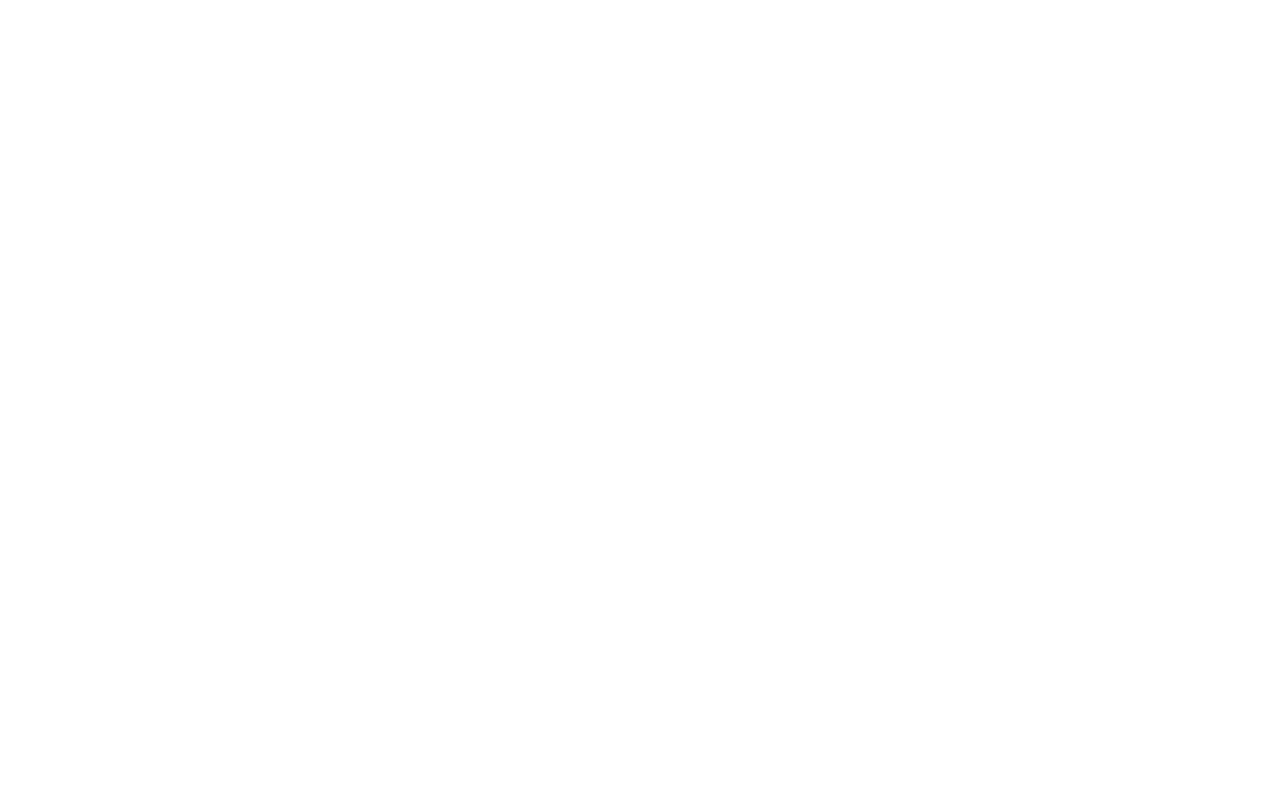
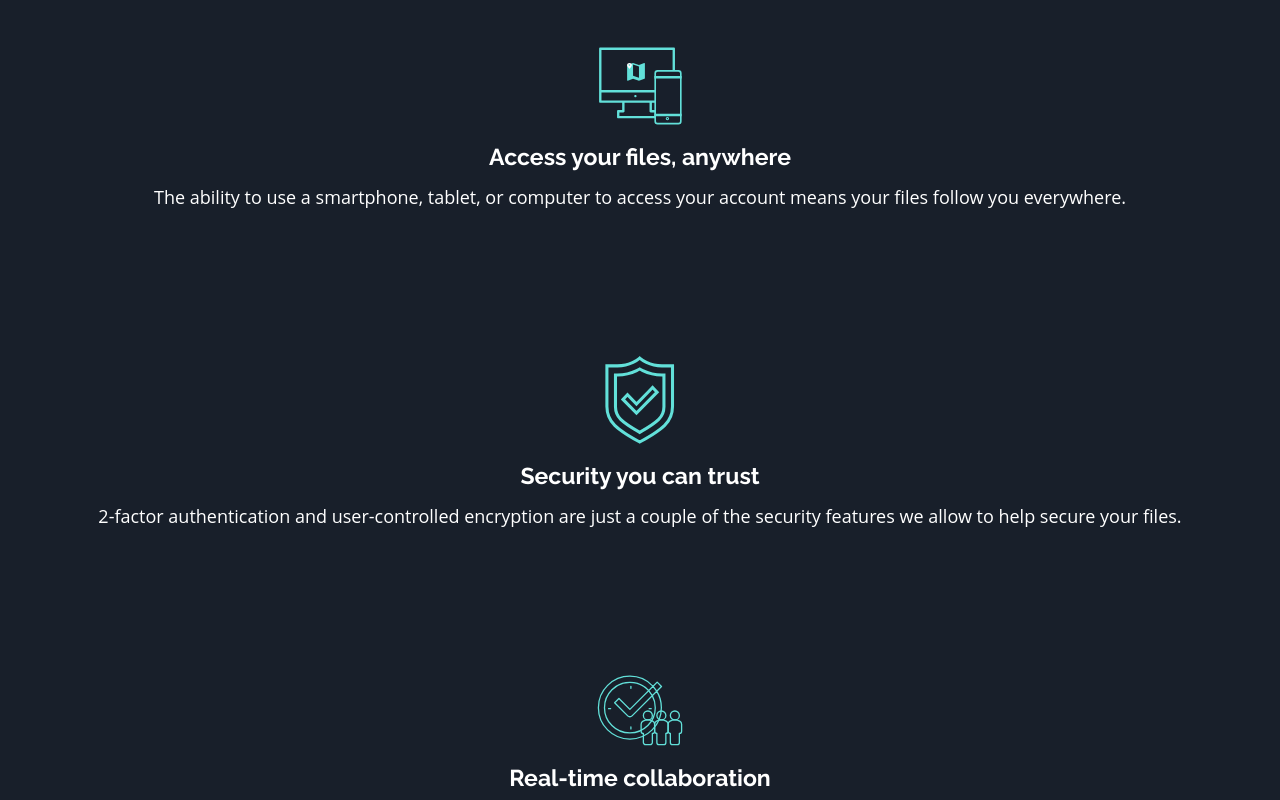
Before and after one commit to lucasspra/frontend-mentor-fylo-dark, a React (Create React App) app: page / in a window 1280 px wide. Shown: the part 840-1640 px from the top of the page. Before the commit the page ends 800 px from the top, so only its background shows below. Built offline with nearby package versions, Linux system fonts and the light colour scheme.

Commit message:
finish main section

```diff
--- a/src/App.js
+++ b/src/App.js
@@ -1,13 +1,13 @@
 import GlobalStyle from "./components/layout/GlobalStyle";
 import Header from "./components/layout/Header";
-import MainContent from "./components/main/Main";
+import MainSection from "./components/sections/main/index";
 
 function App() {
   return (
     <div>
       <GlobalStyle />
       <Header />
-      <MainContent />
+      <MainSection />
     </div>
   );
 }
--- /dev/null
+++ b/src/components/sections/main/Benefit.js
@@ -0,0 +1,36 @@
+import styled from "styled-components";
+
+const Image = styled.img`
+  padding-top: 150px;
+  display: block;
+  margin-left: auto;
+  margin-right: auto;
+`;
+
+const Title = styled.h3`
+  @import url("https://fonts.googleapis.com/css2?family=Raleway:wght@400;700&display=swap");
+
+  font-family: "Raleway", sans-serif;
+  font-weight: 700;
+  font-size: 23px;
+  color: white;
+  text-align: center;
+  padding: 20px;
+`;
+
+const Description = styled.p`
+  font-size: 18px;
+  text-align: center;
+  color: white;
+  padding: 0 34px;
+`;
+
+export default function Benefit(props) {
+  return (
+    <article>
+      <Image src={props.image} alt={props.altText} />
+      <Title>{props.title}</Title>
+      <Description>{props.description}</Description>
+    </article>
+  );
+}
--- /dev/null
+++ b/src/components/sections/main/Benefits.js
@@ -0,0 +1,49 @@
+import styled from "styled-components";
+import Benefit from "./Benefit";
+
+import AnywhereLogo from "../../../assets/icon-access-anywhere.svg";
+import SecurityLogo from "../../../assets/icon-security.svg";
+import CollaborationLogo from "../../../assets/icon-collaboration.svg";
+import AnyFileLogo from "../../../assets/icon-any-file.svg";
+
+const Section = styled.section`
+  display: flex;
+  flex-direction: column;
+  justify-content: center;
+  align-items: center;
+  background-color: hsl(218, 28%, 13%);
+`;
+
+export default function Intro() {
+  return (
+    <Section>
+      <Benefit
+        image={AnywhereLogo}
+        alt="Computer and cellphone illustration"
+        title="Access your files, anywhere"
+        description="The ability to use a smartphone, tablet, or computer to access your account means your files follow you everywhere."
+      />
+
+      <Benefit
+        image={SecurityLogo}
+        alt="Shield illustration"
+        title="Security you can trust"
+        description="2-factor authentication and user-controlled encryption are just a couple of the security features we allow to help secure your files."
+      />
+
+      <Benefit
+        image={CollaborationLogo}
+        alt="Team and clock illustration"
+        title="Real-time collaboration"
+        description="  Securely share files and folders with friends, family and colleagues for live collaboration. No email attachments required."
+      />
+
+      <Benefit
+        image={AnyFileLogo}
+        alt="Folder and files illustration"
+        title="Store any type of file"
+        description="Whether you're sharing holidays photos or work documents, Fylo has you covered allowing for all file types to be securely stored and shared."
+      />
+    </Section>
+  );
+}
--- a/src/components/main/IntroSection.js
+++ b/src/components/sections/main/Intro.js
@@ -1,5 +1,5 @@
 import styled from "styled-components";
-import IntroIllustration from "../../assets/illustration-intro.png";
+import IntroIllustration from "../../../assets/illustration-intro.png";
 
 const Section = styled.section`
   display: flex;
@@ -9,11 +9,11 @@
   background-color: hsl(218, 28%, 13%);
 `;
 
-const IntroImage = styled.img`
+const Image = styled.img`
   max-width: 450px;
 `;
 
-const IntroTitle = styled.h2`
+const Title = styled.h2`
   @import url("https://fonts.googleapis.com/css2?family=Raleway:wght@400;700&display=swap");
 
   font-family: "Raleway", sans-serif;
@@ -25,7 +25,7 @@
   padding: 30px;
 `;
 
-const IntroDescription = styled.p`
+const Description = styled.p`
   font-size: 19px;
   color: white;
   text-align: center;
@@ -33,7 +33,7 @@
   max-width: 400px;
 `;
 
-const IntroButton = styled.button`
+const Button = styled.button`
   padding: 20px 120px;
   border-radius: 50px;
   border: none;
@@ -47,19 +47,17 @@
 export default function Intro() {
   return (
     <Section>
-      <IntroImage src={IntroIllustration} alt="Collaboration illustration" />
+      <Image src={IntroIllustration} alt="Collaboration illustration" />
 
-      <IntroTitle>
-        All your files in one secure location, accessible anywhere.
-      </IntroTitle>
+      <Title>All your files in one secure location, accessible anywhere.</Title>
 
-      <IntroDescription>
+      <Description>
         Fylo stores all your most important files in one secure location. Access
         them wherever you need, share and collaborate with friends, family and
         co-workers.
-      </IntroDescription>
+      </Description>
 
-      <IntroButton>Get Started</IntroButton>
+      <Button>Get Started</Button>
     </Section>
   );
 }
--- a/src/components/main/Main.js
+++ b/src/components/sections/main/index.js
@@ -1,9 +1,11 @@
-import Intro from "./IntroSection";
+import Intro from "./Intro";
+import Benefits from "./Benefits";
 
 export default function MainContent() {
   return (
     <main>
       <Intro />
+      <Benefits />
     </main>
   );
 }
```
Also changed, not shown: public/reference/index.md (+33 -58 lines).
